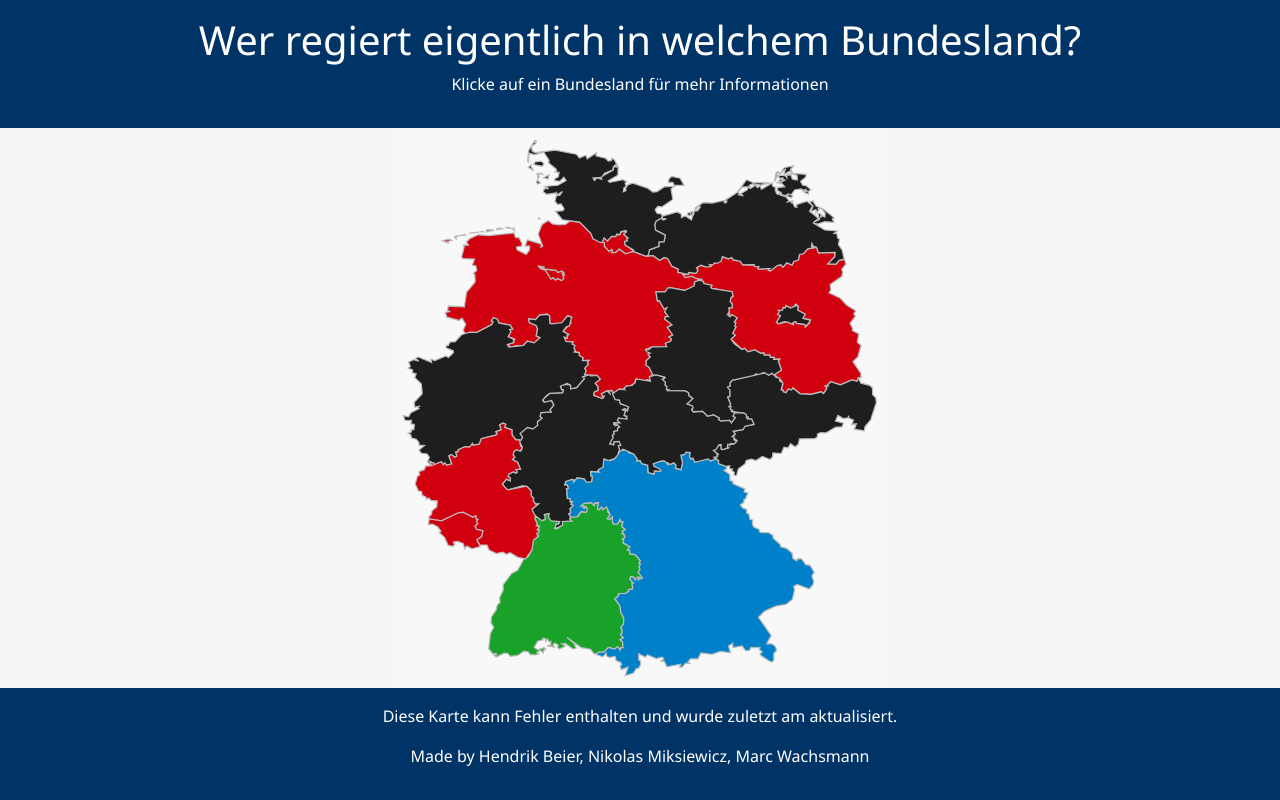
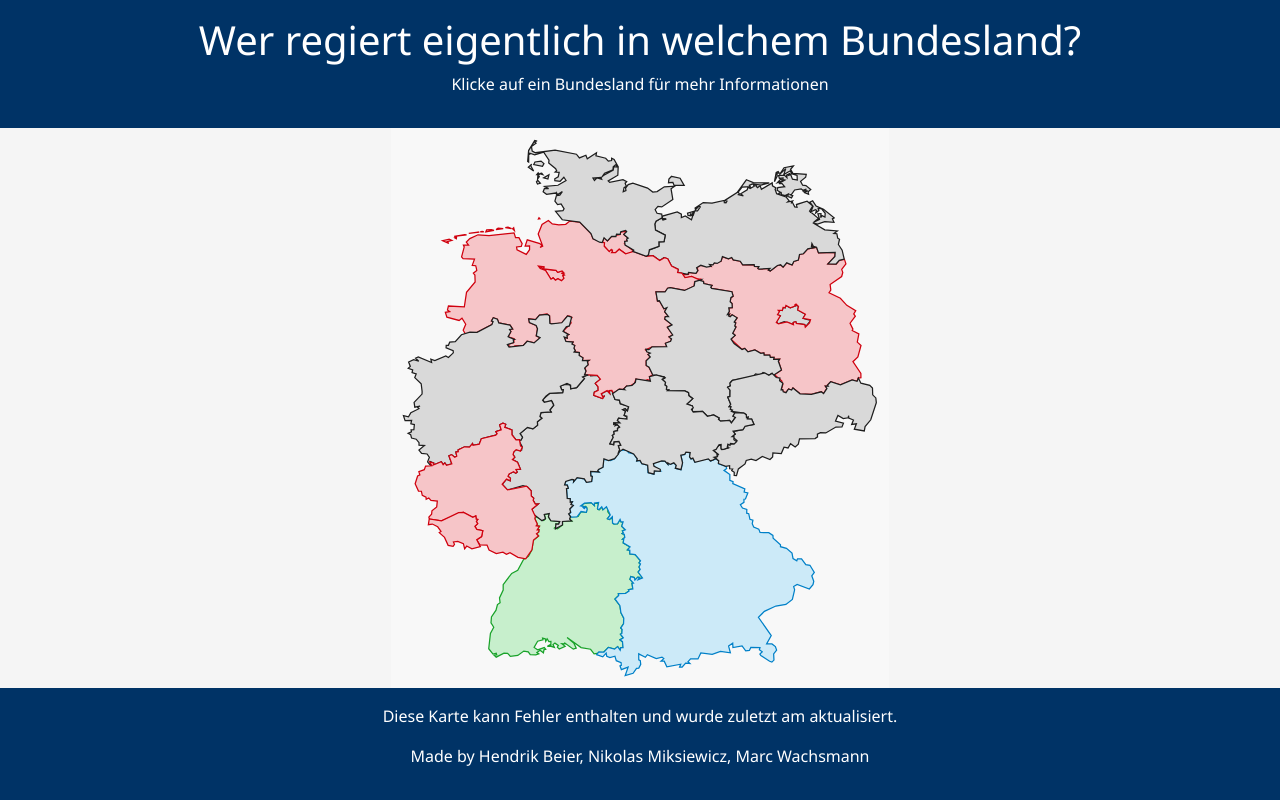
Before and after one commit to hendrikmrks/wer-regiert-in.de, a React (Vite) app: page / in a window 1280 px wide. Built offline with nearby package versions, Linux system fonts and the light colour scheme; no server answers.

Commit message:
added pastell colors

```diff
--- a/src/App.css
+++ b/src/App.css
@@ -77,8 +77,9 @@ footer {
 }
 
 .state-path:hover {
-  fill: #76a5e0 !important;
-  stroke-width: 2;
+  fill: #76a5e0;
+  stroke-width: 3;
+
 }
 
 .state-label {
--- a/src/components/GermanyMap.jsx
+++ b/src/components/GermanyMap.jsx
@@ -29,14 +29,15 @@ const GermanyMap = () => {
           {Object.keys(svgPaths).map((stateId) => {
             const stateInfo = statesData[stateId] || { name: stateId };
             const stateName = stateInfo.name;
-            const landColor = statesData["parties"][statesData[stateId]["government"][0]["party"]]["color"]
+            const landColor = statesData["parties"][statesData[stateId]["government"][0]["party"]]["background-color"]
+            const borderColor = statesData["parties"][statesData[stateId]["government"][0]["party"]]["color"]
 
             return (
               <path
                 key={stateId}
                 d={svgPaths[stateId]}
-                fill={selectedState === stateId ? "#d1e0f5" : landColor }
-                stroke="#bbbbbb"
+                fill={selectedState === stateId ? "#d1e0f5" : landColor}
+                stroke={borderColor}
                 strokeWidth="2"
                 onClick={() => {
                   handleStateClick(stateId);
--- a/src/data/statesData.json
+++ b/src/data/statesData.json
@@ -727,40 +727,48 @@
   },
   "parties": {
     "CDU": {
-      "color": "#1E1E1E"
+      "color": "#1E1E1E",
+      "background-color": "#d9d9d9"
     },
     "CSU": {
-      "color": "#0080c8"
+      "color": "#0080c8",
+      "background-color": "#cceaf8"
     },
     "SPD": {
-      "color": "#d0000e"
+      "color": "#d0000e",
+      "background-color": "#f6c5c8"
     },
     "FDP": {
-      "color": "#f7bc3d"
+      "color": "#f7bc3d",
+      "background-color": "#fff1cd"
     },
     "Bündnis 90/Die Grünen": {
-      "color": "#19a229"
+      "color": "#19a229",
+      "background-color": "#c7efcc"
     },
     "AfD": {
-      "color": "#80cdec"
+      "color": "#80cdec",
+      "background-color": "#e2f4fb"
     },
     "Freie Wähler": {
-      "color": "#0076b6"
+      "color": "#0076b6",
+      "background-color": "#cce5f3"
     },
     "Bündnis Sahra Wagenknecht": {
-      "color": "#cd386c"
+      "color": "#cd386c",
+      "background-color": "#f7c5d4"
     },
     "Parteilos": {
-      "color": "#eeeeee"
+      "color": "#eeeeee",
+      "background-color": "#f7f7f7"
     },
     "Sonstige": {
-      "color": "#d3d3d3"
+      "color": "#d3d3d3",
+      "background-color": "#eeeeee"
     },
     "Südschleswigscher Wählerverband": {
-      "color": "#003990"
-    },
-    "DIE LINKE": {
-      "color": "#6f003b"
+      "color": "#003990",
+      "background-color": "#c7d4f2"
     }
   }
 }
```
